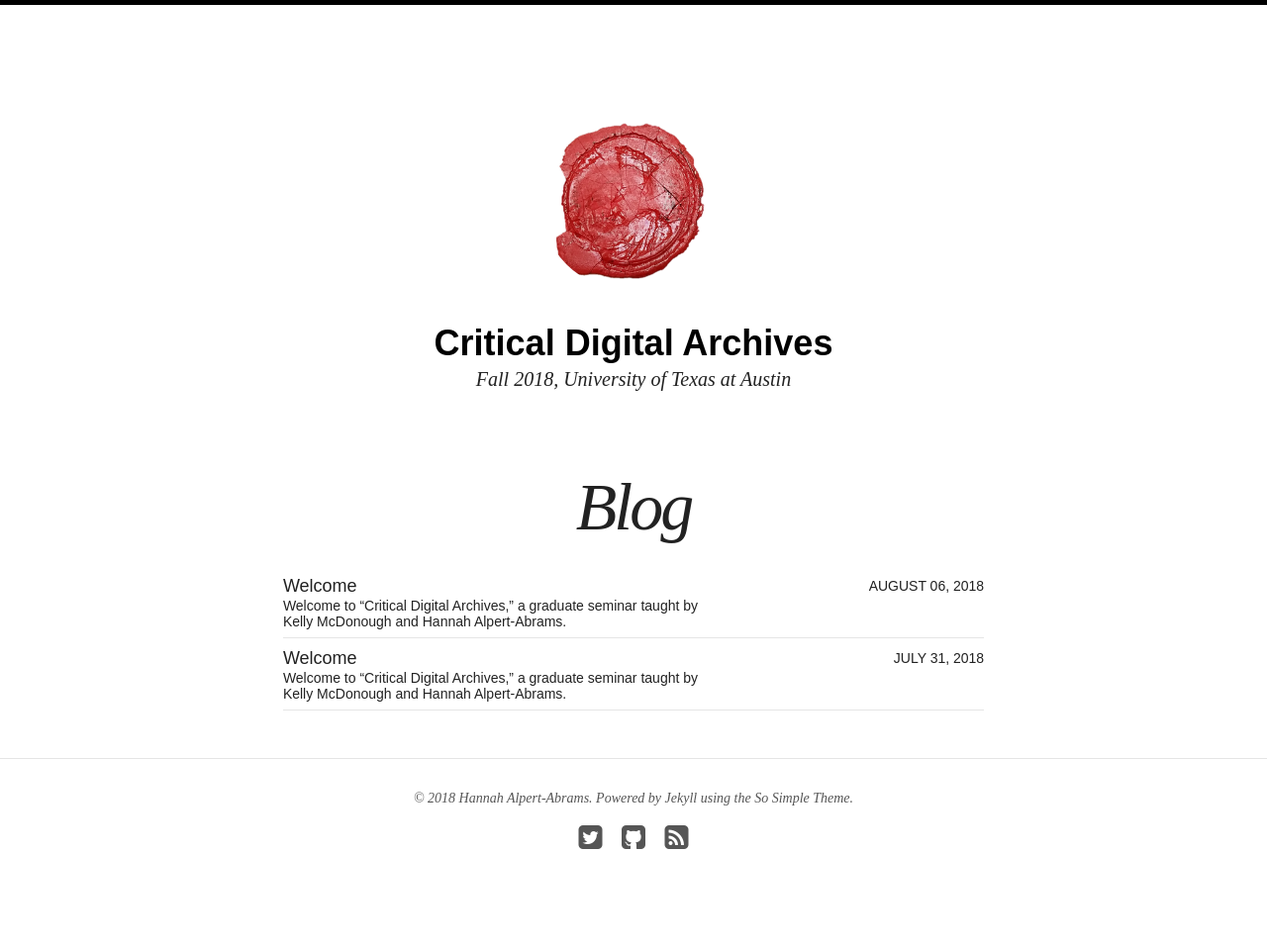
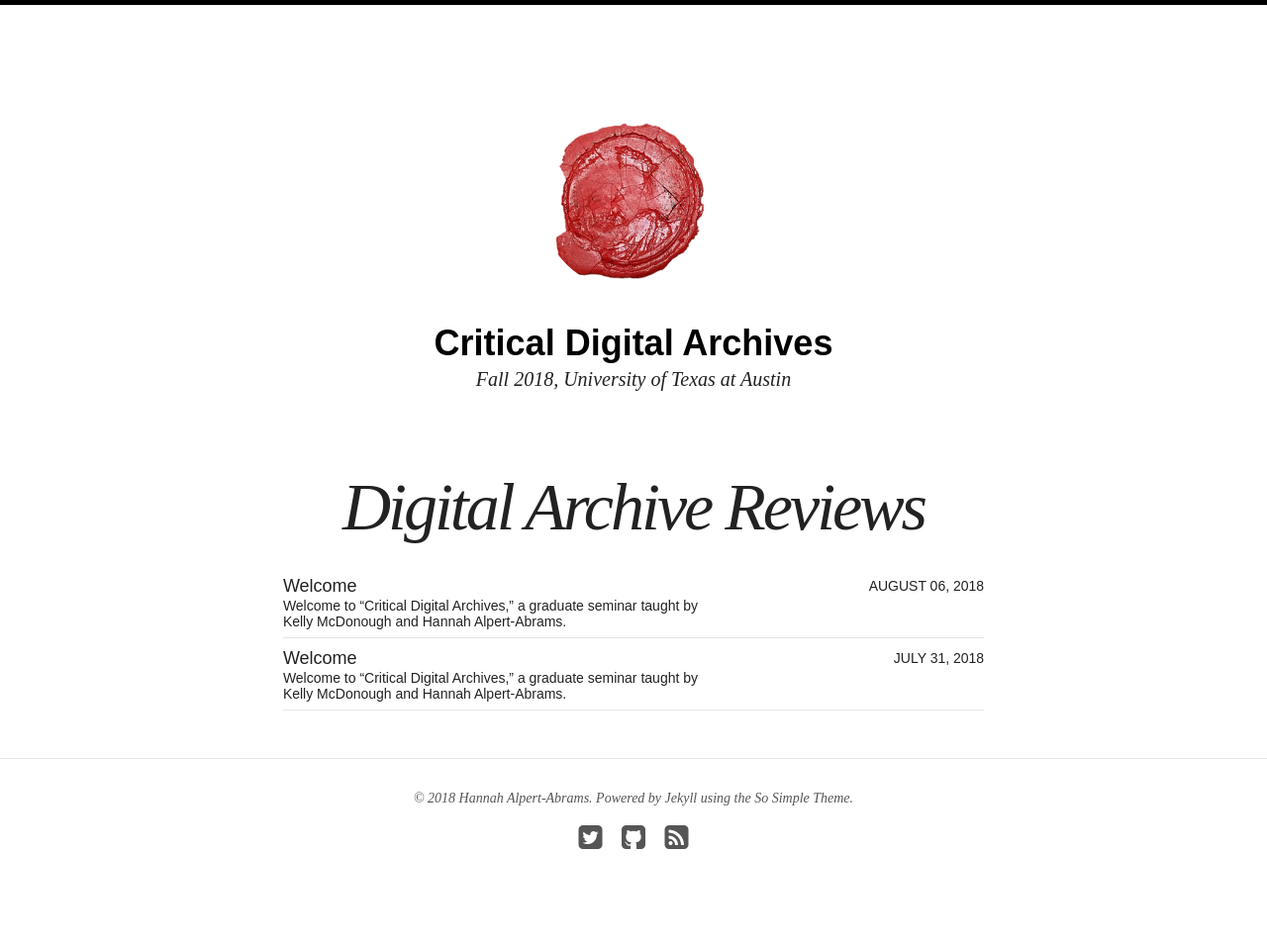
Before and after one commit to pilarvillanueva/criticalarchives, a Jekyll site: the page built from blog/index.md, in a window 1280 px wide. Shown: the whole page at 99% size. Built offline with Jekyll 4.4.1, drawn with Linux system fonts in a browser that asks for light colours; nearby versions of some CDN libraries.

Commit message:
updating review page

```diff
--- a/blog/index.md
+++ b/blog/index.md
@@ -1,7 +1,7 @@
 ---
 layout: page
-title: Blog
-excerpt: "An archive of blog posts sorted by date."
+title: Digital Archive Reviews
+excerpt: "Reviews of digital archives, authored by students."
 search_omit: true
 ---
 
```
